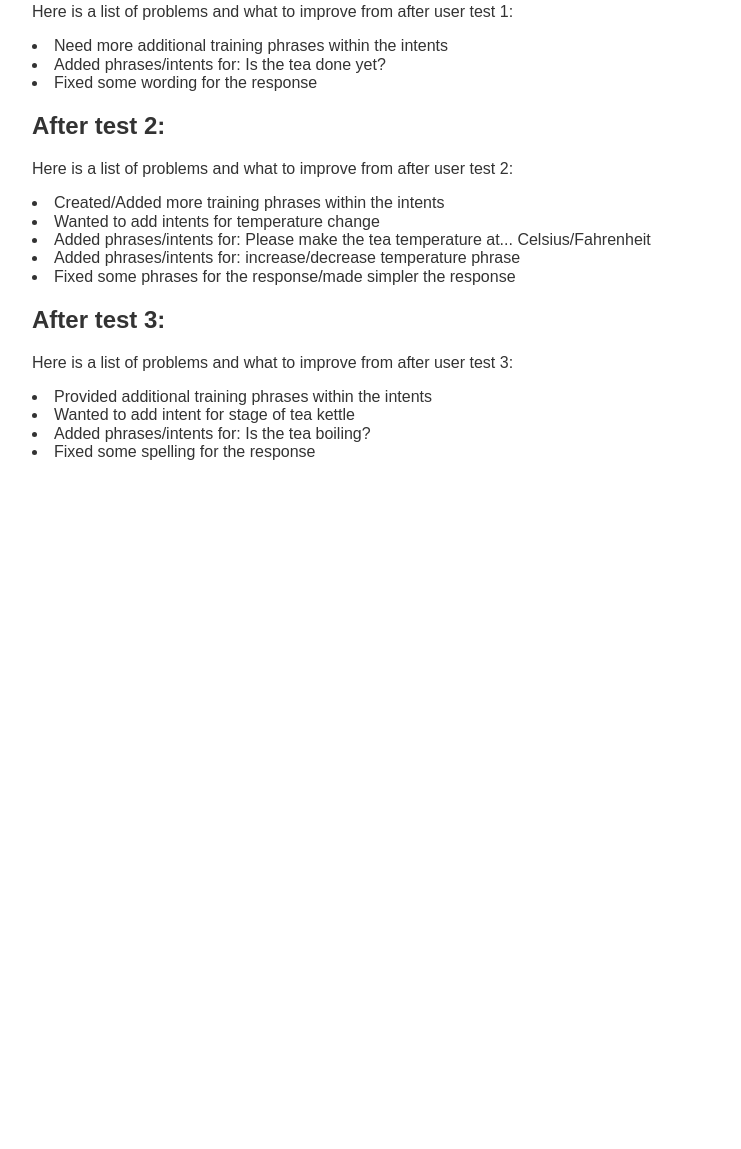
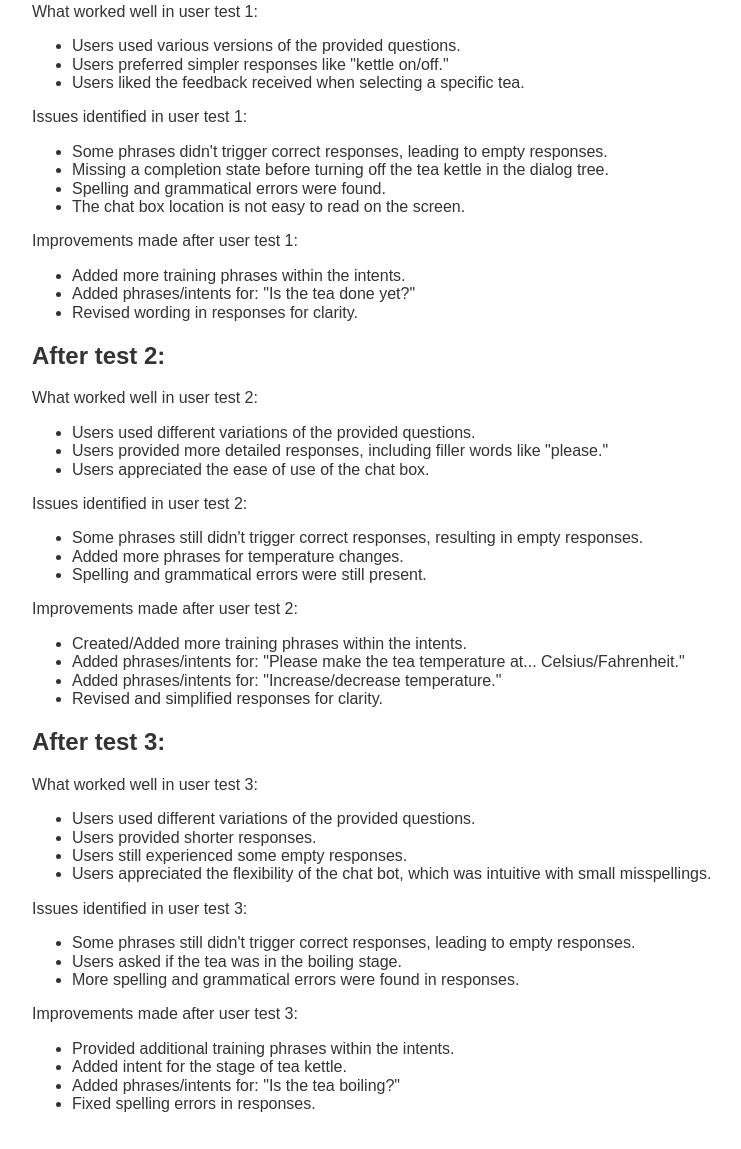
Before and after one commit to JBays1/JuliaBaysCPS592, a website with bundled scripts: page assignment7/index.html in a window 1280 px wide. Shown: the part 1038-2187 px from the top of the page, without its empty margins (208-949 px from the left). Before the commit the page ends 1520 px from the top, so only its background shows below. Built offline with nearby package versions, Linux system fonts and the light colour scheme; files whose address does not match are found by name.

Commit message:
fixed some writing

```diff
--- a/assignment7/index.html
+++ b/assignment7/index.html
@@ -33,49 +33,102 @@
         <h2>Tea Kettle Chat Box</h2>
 
         <p>Provided are some phrases you can ask the chat box:</p>
-        <li> Turn on/off the tea kettle</li>
+        <li> Turn on/off the tea kettle.</li>
         <li> Options for tea types?</li>
-        <li> Choosing a tea</li>
-        <li> Please make the tea temperature at... Celsius/Fahrenheit</li>
-        <li> Turn up/down the tea temperature</li>
+        <li> Choosing a tea.</li>
+        <li> Please make the tea temperature at... Celsius/Fahrenheit.</li>
+        <li> Turn up/down the tea temperature.</li>
         <li> Is the tea boiling?</li>
         <li> Is the tea done?</li>
         <br><br>
 
         <div style="display: flex; justify-content: center;">
             <iframe allow="microphone;" width="350" height="430"
-                    src="https://console.dialogflow.com/api-client/demo/embedded/0e5f0fb4-bd48-4a72-b7fe-3f139718643c">
+                src="https://console.dialogflow.com/api-client/demo/embedded/0e5f0fb4-bd48-4a72-b7fe-3f139718643c">
             </iframe>
         </div>
 
 
         <br><br>
         <h2>Initial tea kettle chat box set up: </h2>
-        <p>Here is the original beginning set up I have for the chat box</p>
-        <li> Turn on/off tea kettle</li>
-        <li> Provided options for tea types</li>
-        <li> Choose the tea you want</li>
+        <p>Here is the original beginning set up I have for the chat box:</p>
+        <li> Turn on/off tea kettle.</li>
+        <li> Provided options for tea types.</li>
+        <li> Choose the tea you want.</li>
 
         <h2>After test 1: </h2>
-        <p>Here is a list of problems and what to improve from after user test 1: </p>
-        <li> Need more additional training phrases within the intents</li>
-        <li> Added phrases/intents for: Is the tea done yet?</li>
-        <li> Fixed some wording for the response</li>
+
+        <p>What worked well in user test 1: </p>
+        <ul>
+            <li> Users used various versions of the provided questions.</li>
+            <li> Users preferred simpler responses like "kettle on/off."</li>
+            <li> Users liked the feedback received when selecting a specific tea.</li>
+        </ul>
+
+        <p>Issues identified in user test 1: </p>
+        <ul>
+            <li> Some phrases didn't trigger correct responses, leading to empty responses.</li>
+            <li> Missing a completion state before turning off the tea kettle in the dialog tree.</li>
+            <li> Spelling and grammatical errors were found.</li>
+            <li> The chat box location is not easy to read on the screen.</li>
+        </ul>
+
+        <p>Improvements made after user test 1: </p>
+        <ul>
+            <li> Added more training phrases within the intents.</li>
+            <li> Added phrases/intents for: "Is the tea done yet?"</li>
+            <li> Revised wording in responses for clarity.</li>
+        </ul>
 
         <h2>After test 2: </h2>
-        <p>Here is a list of problems and what to improve from after user test 2: </p>
-        <li> Created/Added more training phrases within the intents</li>
-        <li> Wanted to add intents for temperature change</li>
-        <li> Added phrases/intents for: Please make the tea temperature at... Celsius/Fahrenheit</li>
-        <li> Added phrases/intents for: increase/decrease temperature phrase</li>
-        <li> Fixed some phrases for the response/made simpler the response</li>
+
+        <p>What worked well in user test 2: </p>
+        <ul>
+            <li> Users used different variations of the provided questions.</li>
+            <li> Users provided more detailed responses, including filler words like "please."</li>
+            <li> Users appreciated the ease of use of the chat box.</li>
+        </ul>
+
+        <p>Issues identified in user test 2: </p>
+        <ul>
+            <li> Some phrases still didn't trigger correct responses, resulting in empty responses.</li>
+            <li> Added more phrases for temperature changes.</li>
+            <li> Spelling and grammatical errors were still present.</li>
+        </ul>
+
+        <p>Improvements made after user test 2: </p>
+        <ul>
+            <li> Created/Added more training phrases within the intents.</li>
+            <li> Added phrases/intents for: "Please make the tea temperature at... Celsius/Fahrenheit."</li>
+            <li> Added phrases/intents for: "Increase/decrease temperature."</li>
+            <li> Revised and simplified responses for clarity.</li>
+        </ul>
 
         <h2>After test 3: </h2>
-        <p>Here is a list of problems and what to improve from after user test 3: </p>
-        <li> Provided additional training phrases within the intents</li>
-        <li> Wanted to add intent for stage of tea kettle</li>
-        <li> Added phrases/intents for: Is the tea boiling?</li>
-        <li> Fixed some spelling for the response</li>
+
+        <p>What worked well in user test 3: </p>
+        <ul>
+            <li> Users used different variations of the provided questions.</li>
+            <li> Users provided shorter responses.</li>
+            <li> Users still experienced some empty responses.</li>
+            <li> Users appreciated the flexibility of the chat bot, which was intuitive with small misspellings.</li>
+        </ul>
+
+        <p>Issues identified in user test 3: </p>
+        <ul>
+            <li> Some phrases still didn't trigger correct responses, leading to empty responses.</li>
+            <li> Users asked if the tea was in the boiling stage.</li>
+            <li> More spelling and grammatical errors were found in responses.</li>
+        </ul>
+
+        <p>Improvements made after user test 3: </p>
+        <ul>
+            <li> Provided additional training phrases within the intents.</li>
+            <li> Added intent for the stage of tea kettle.</li>
+            <li> Added phrases/intents for: "Is the tea boiling?"</li>
+            <li> Fixed spelling errors in responses.</li>
+        </ul>
+
 
     </div>
 
@@ -86,8 +139,8 @@
         <p>
 
             This web application contains a chatbox using Google dialogflow for a basic smart tea kettle appliance.
-            You can ask it simple questions like turning the kettle on or off, selecting tea options, adjusting the temperature,
-            and checking if the tea is boiling or if the tea is ready.
+            You can ask it simple questions like turning the kettle on or off, selecting tea options, adjusting the
+            temperature, and checking if the tea is boiling or if the tea is ready.
 
         </p>
         <!-- Add your content here -->
```
